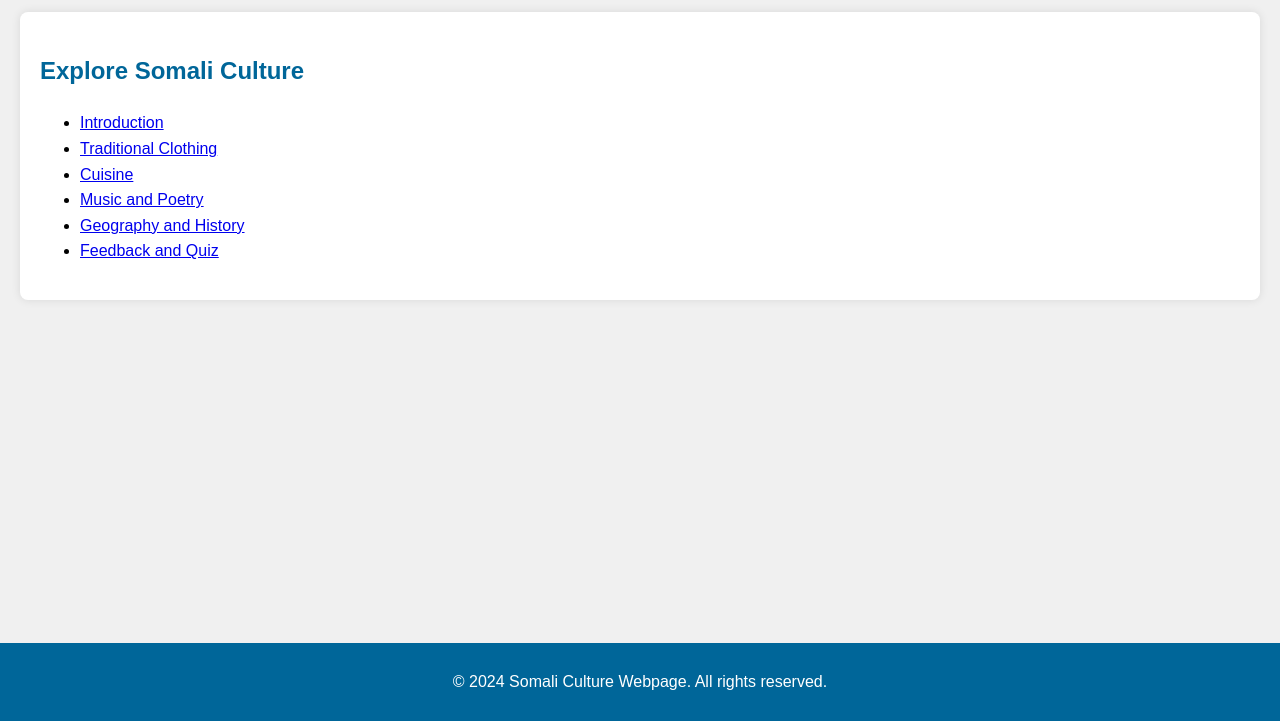
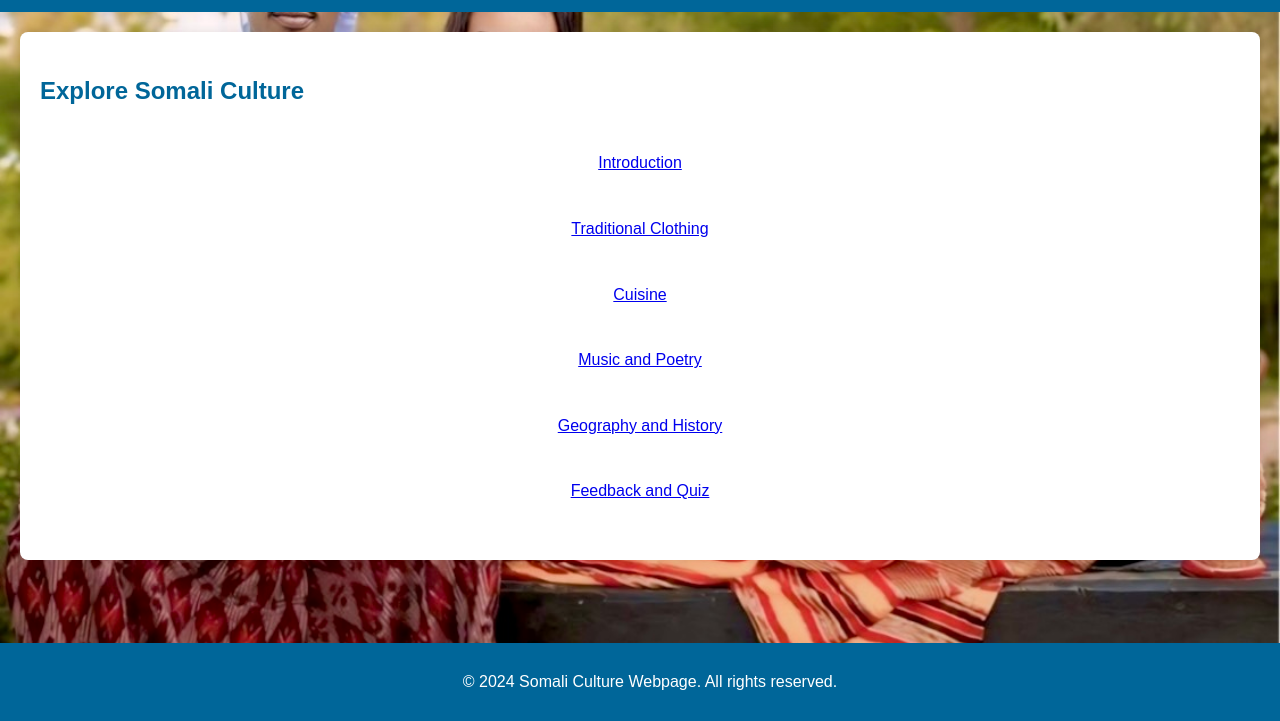
Before and after one commit to Muste15/somali-culture, a plain HTML site: page index.html in a window 1280 px wide. Shown: the part 79-800 px from the top of the page. Drawn offline with Linux system fonts and the light colour scheme.

Commit message:
Your commit message

```diff
--- a/style.css
+++ b/style.css
@@ -44,3 +44,51 @@ footer {
 h2 {
     color: #006699;
 }
+body {
+    margin: 0;
+    font-family: Arial, sans-serif;
+    background-image: url('IMG_2668.JPG'); /* Replace with your background image */
+    background-size: cover; /* Cover the whole background */
+    background-position: center; /* Center the background image */
+    height: 100vh; /* Full height of the viewport */
+    color: black; /* Change text color to black */
+}
+
+header {
+    text-align: center;
+    padding: 20px;
+}
+
+.content {
+    text-align: center;
+    padding: 20px;
+    margin-top: 100px; /* Space from the top to center the content */
+    background: rgba(255, 255, 255, 0.7); /* Semi-transparent white background for readability */
+    display: inline-block; /* Ensure it only takes up space around the text */
+    border-radius: 10px; /* Optional: round the corners of the block */
+}
+
+ul {
+    list-style-type: none; /* Remove bullet points */
+    padding: 0;
+    display: flex; /* Use flexbox for vertical layout */
+    flex-direction: column; /* Stack items vertically */
+    align-items: center; /* Center items horizontally */
+}
+
+ul li {
+    margin: 10px 0; /* Space between list items */
+    padding: 10px 20px; /* Padding around each list item */
+    border-radius: 5px; /* Rounded corners for list items */
+    transition: background-color 0.3s; /* Smooth transition for background color */
+}
+
+ul li:hover {
+    background-color: rgba(0, 0, 0, 0.1); /* Light hover effect */
+}
+
+footer {
+    text-align: center;
+    padding: 10px;
+    margin-top: 20px;
+}
```
Also changed, not shown: Hadrawi.jpg (added), IMG_2668.JPG (added), IMG_2680.jpeg (added), Richard_Francis_Burton_by_Rischgitz,_1864.jpg (added), Somali Poetry.jpg (added), Ūd_MET_DP340079.jpg (added).
